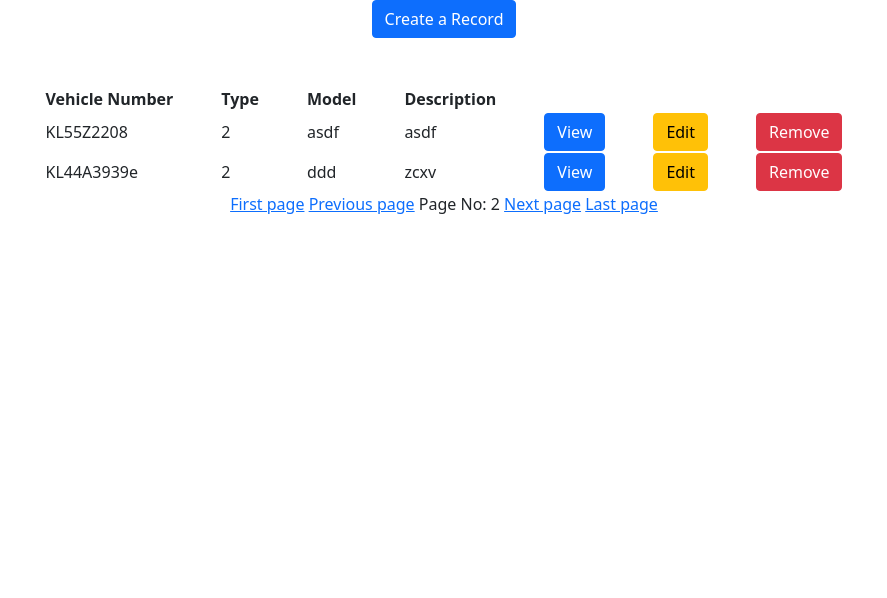
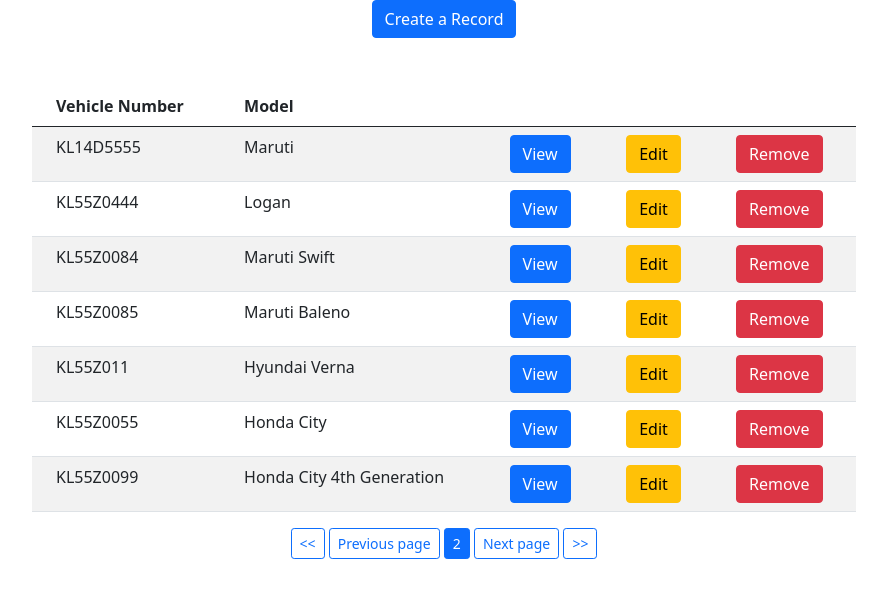
Before and after one commit to NikhilTenny/vehicle_management, a Django app: page /home/?page=2 in a window 1280 px wide. Shown: the part 88-686 px from the top of the page, without its empty margins (196-1083 px from the left). Run offline with Django 4.2, Linux system fonts and the light colour scheme; a user stored in the database is signed in; data comes from the database, SQL or seed files in the repository; both versions use the stored data as it was after the commit.

Commit message:
Home Page UI updated

```diff
--- a/basic/templates/basic/home.html
+++ b/basic/templates/basic/home.html
@@ -18,23 +18,27 @@
             </a>
         </div>
         <center>
-            <table class="mt-5"> <!-- Table containing Vehicle records -->
+            <div class="row justify-content-center">
+                <div class="col-8">
+                    <table class="mt-5 table table-striped"> <!-- Table containing Vehicle records -->
                         <thead>
-                    <th class="px-4">Vehicle Number</th>
-                    <th class="px-4">Type</th>
-                    <th class="px-4">Model</th>
-                    <th class="px-4">Description</th>
+                            <th class="px-4" scope="col">Vehicle Number</th>
+                            <th class="px-4" scope="col">Model</th>
+                            <th class="px-4" scope="col"></th>
+                            <th class="px-4" scope="col"></th>
+                            <th class="px-4" scope="col"></th>
+
+
+
                         </thead>
                         <tbody>
 
                             {% for obj in objects %}
                             <tr>
                                 <td class="px-4">{{obj.number}}</td>
-                            <td class="px-4">{{obj.v_type}}</td>
                                 <td class="px-4">{{obj.model}}</td>
-                            <td class="px-4">{{obj.desc}}</td>
                                 <td class="px-4">
-                                <a href="{% url 'detail' obj.id %}">
+                                    <a href="">
                                         <button class="btn btn-primary"> View</button>
                                     </a>
                                 </td>
@@ -58,20 +62,23 @@
                                 </td>
 
                             </tr>
+
                             {% endfor %}
                         </tbody>
                     </table><!-- Table end -->
+                </div>
+            </div>
 
             {% if objects.has_previous %}
-                <a href="?page=1">First page</a>
-                <a href="?page={{ objects.previous_page_number }}">Previous page</a>
+                <a href="?page=1" class="mr-3"><button class="btn btn-outline-primary btn-sm "> <<</button></a>
+                <a href="?page={{ objects.previous_page_number }}"><button class="btn btn-outline-primary btn-sm"> Previous page</button></a>
             {% endif %}
 
-            Page No: {{objects.number}}
+            <button class="btn btn-primary btn-sm"> {{objects.number}}</button>
 
             {% if objects.has_next %}
-                <a href="?page={{ objects.next_page_number }}">Next page</a>
-                <a href="?page={{ objects.paginator.num_pages }}">Last page</a>
+                <a href="?page={{ objects.next_page_number }}"><button class="btn btn-outline-primary btn-sm"> Next page</button></a>
+                <a href="?page={{ objects.paginator.num_pages }}"><button class="btn btn-outline-primary btn-sm"> >></button></a>
             {% endif %}
 
 
--- a/basic/views.py
+++ b/basic/views.py
@@ -42,7 +42,7 @@ class homeView(LoginRequiredMixin, ListView):
         context = {}
         objects = Vehicle.objects.all().order_by('id')
         #Pagination
-        page_obj = Paginator(objects, 2)
+        page_obj = Paginator(objects, 7)
         page = self.request.GET.get('page')
         context['objects'] = page_obj.get_page(page)
         return context
```
Also changed, not shown: db.sqlite3. Lines whose indentation alone changed are shown as unchanged.
